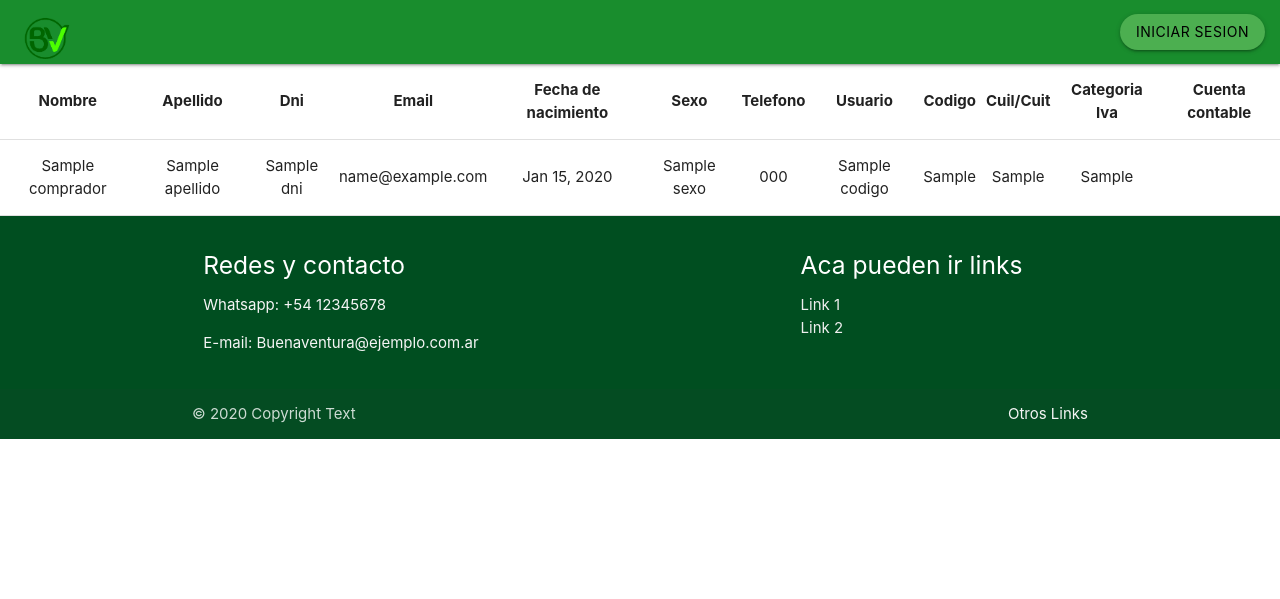
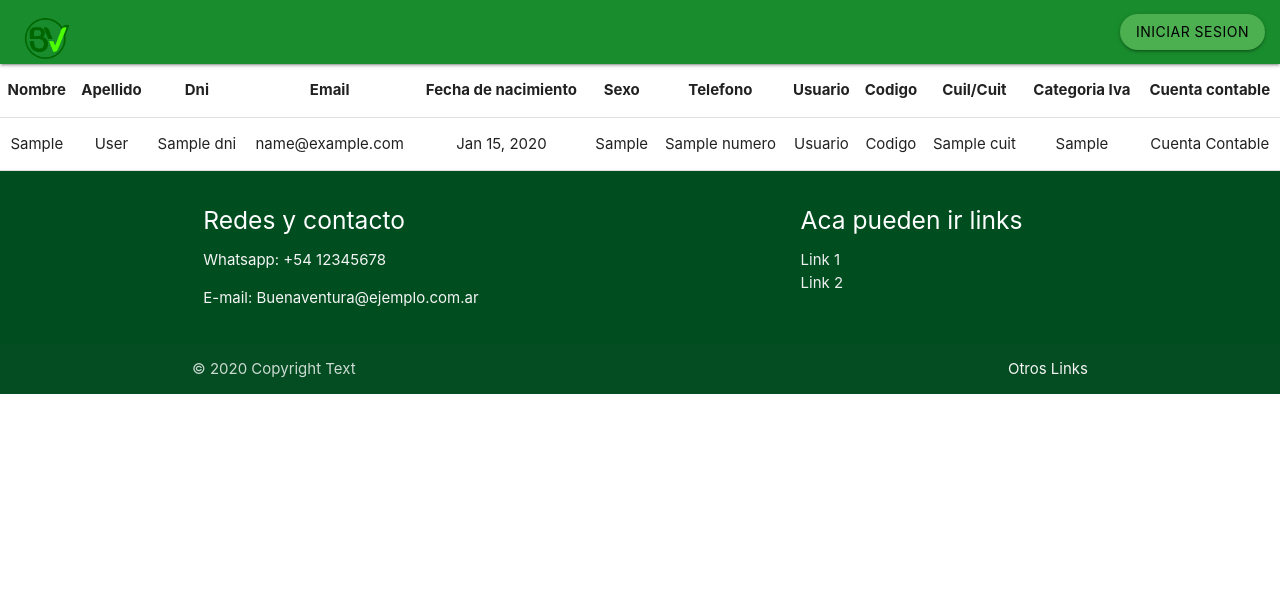
Before and after one commit to tobiasjpalacios/Buenaventura, a Django app: template BAProject/BAapp/templates/consultar_comprador.html in a window 1280 px wide. Shown: the top 599 px of the page. Run offline with Django 3.2, Linux system fonts and the light colour scheme; the template is opened without the code that fills it: most values are stand-ins (such as "Sample title", 1, 10 or a date in 2020).

Commit message:
Fixed Proveedor and Comprador tables

```diff
--- a/BAProject/BAapp/models.py
+++ b/BAProject/BAapp/models.py
@@ -2,7 +2,7 @@
 from django.db import models
 from django.conf import settings
 from django.contrib import admin
-
+from django.core.validators import MaxValueValidator, MinValueValidator
 from .choices import *
 from .utils.fulltext import SearchManager
 
@@ -12,6 +12,7 @@ class Persona(models.Model):
         on_delete=models.DO_NOTHING)
     fecha_nacimiento = models.DateField(null=False)
     sexo = models.CharField(max_length=6, choices=GENERO_CHOICES)
+    dni = models.PositiveIntegerField(validators=[MinValueValidator(1), MaxValueValidator(99999999)])
     telefono = models.ForeignKey(
         "Telefono",
         null = False,
@@ -19,7 +20,6 @@ class Persona(models.Model):
 
     def __str__(self):
         return '{} {}'.format(self.user.first_name, self.user.last_name)
-
 
 class Vendedor(models.Model):
     persona = models.ForeignKey(
--- a/BAProject/BAapp/templates/consultar_comprador.html
+++ b/BAProject/BAapp/templates/consultar_comprador.html
@@ -29,17 +29,19 @@ BuenaVentura Agronegocios
       <tbody>
         {% for comprador in compradores %}
           <tr>
-            <td>{{ comprador.nombre }}</td>
-            <td>{{ comprador.apellido }}</td>
-            <td>{{ comprador.dni }}</td>
-            <td>{{ comprador.email }}</td>
-            <td>{{ comprador.fecha_nacimiento|date:"M d, Y" }}</td>
-            <td>{{ comprador.sexo }}</td>
-            <td>{{ comprador.telefono }}</td>
-            <td>{{ comprador.codigo }}</td>
-            <td>{{ comprador.cuil_cuit }}</td>
-            <td>{{ comprador.categoria_iva }}</td>
-            <td>{{ comprador.cuenta_contable }}</td>
+            <td>{{comprador.persona.user.first_name|title }}</td>
+            <td>{{comprador.persona.user.last_name|title  }}</td>
+            <td>{{comprador.persona.dni }}</td>
+            <td>{{comprador.persona.user.email }}</td>
+            <td>{{comprador.persona.fecha_nacimiento|date:"M d, Y" }}</td>
+            <td>{{comprador.persona.get_sexo_display|title }}</td>
+            <td>{{comprador.persona.telefono.numero}}</td>
+            <td>Usuario</td>
+            <td>Codigo</td>
+            <td>{{comprador.empresa.cuit }}</td>
+            <td>{{comprador.empresa.get_categoria_iva_display|title }}</td>
+            <td>Cuenta Contable</td>
+
             {% if user.is_superuser %}
               <th>
                 <div>
--- a/BAProject/BAapp/views.py
+++ b/BAProject/BAapp/views.py
@@ -12,7 +12,7 @@ from django.db import transaction
 from .forms import *
 from .models import *
 from .choices import DIVISA_CHOICES
-#from .scriptModels import *
+from .scriptModels import *
 
 def landing_page(request):
 	return render(request, 'Principal.html')
```
Also changed, not shown: BAProject/BAapp/scriptModels.py (+10 -7 lines), BAProject/BAapp/templates/consultar_proveedor.html (+6 -6 lines).
